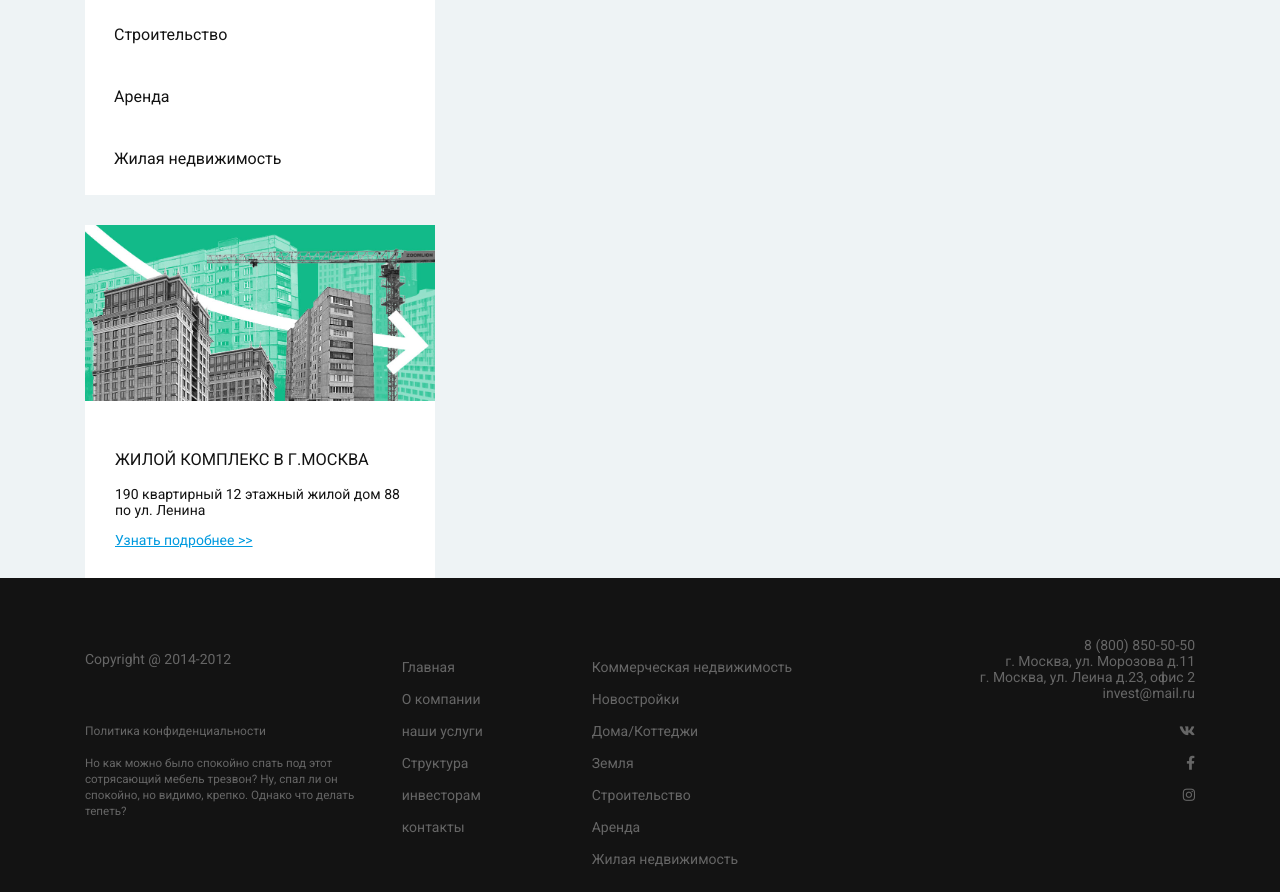
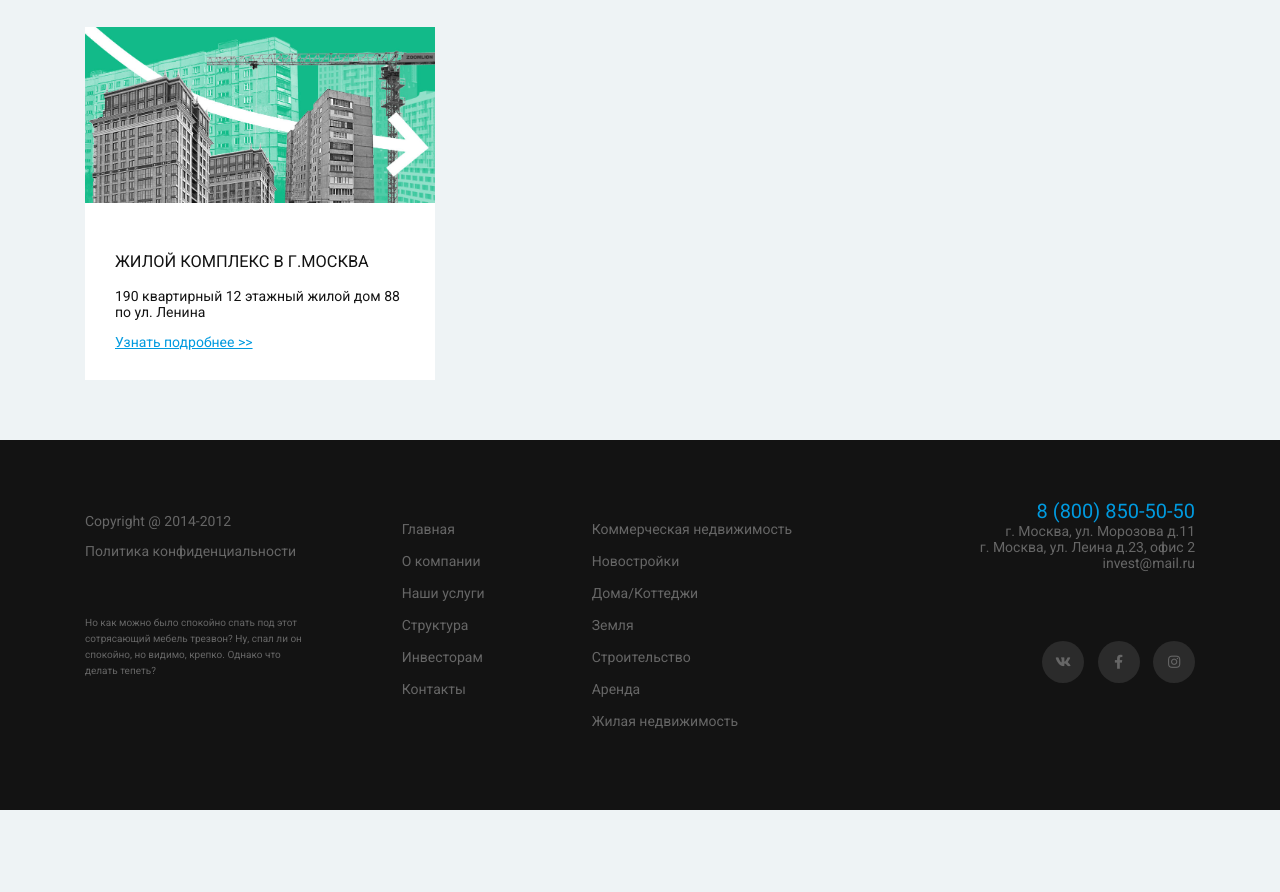
Before and after one commit to eddjimlab/Investstroy, a plain HTML site: page index.html in a window 1280 px wide. Shown: the part 1344-2236 px from the top of the page. After the commit the page ends 2154 px from the top, so only its background shows below. Drawn offline with nearby package versions, Linux system fonts and the light colour scheme.

Commit message:
complete footer

```diff
--- a/index.html
+++ b/index.html
@@ -39,10 +39,10 @@
                         <ul class="top-nav-menu">
                             <li><a href="#">Главная</a></li>
                             <li><a href="#">О компании</a></li>
-                            <li><a href="#">наши услуги</a></li>
+                            <li><a href="#">Наши услуги</a></li>
                             <li><a href="#">Структура</a></li>
-                            <li><a href="#">инвесторам</a></li>
-                            <li><a href="#">контакты</a></li>
+                            <li><a href="#">Инвесторам</a></li>
+                            <li><a href="#">Контакты</a></li>
                         </ul>
 
                     </div>
@@ -186,10 +186,10 @@
                         <ul class="footer-menu">
                             <li><a href="#">Главная</a></li>
                             <li><a href="#">О компании</a></li>
-                            <li><a href="#">наши услуги</a></li>
+                            <li><a href="#">Наши услуги</a></li>
                             <li><a href="#">Структура</a></li>
-                            <li><a href="#">инвесторам</a></li>
-                            <li><a href="#">контакты</a></li>
+                            <li><a href="#">Инвесторам</a></li>
+                            <li><a href="#">Контакты</a></li>
                         </ul>
                     </div>
                     <div class="col-md">
--- a/sass/main.sass
+++ b/sass/main.sass
@@ -95,6 +95,7 @@ h2
             h3
                 text-transform: uppercase
                 font-weight: 400
+                // Картинки в обертке
         &_cover_img
             width: 100%
             height: 100%
@@ -121,6 +122,7 @@ h2
             height: 220px
             width: 100%
 .footer
+    margin-top: 60px
     background-color: $dark
     color: $footer-text
     padding: 59px 0
@@ -130,17 +132,37 @@ h2
         margin-top: 56px
         &:hover
             color: $white
-    &-policy-link
+    small
         display: block
+        margin-top: 56px
         line-height: 16px
-        font-size: 12px
-        margin-bottom: 15px
+        font-size: 10px
+        max-width: 80%
+    ul
+        padding: 0
+        list-style: none
+        li
+            line-height: 32px
     &-contact
         text-align: right
+        &-phone
+            font-weight: 400
+            font-size: 20px
+            color: $active-color
     &-social-links
         @extend .footer-contact
-ul
-    padding: 0
-    list-style: none
-    li
-        line-height: 32px
+        li
+            display: inline-block
+            a
+                display: inline-block
+                width: 42px
+                height: 42px
+                background-color: rgba($white, .1)
+                text-align: center
+                line-height: 42px
+                border-radius: 50%
+                margin-left: 10px
+                transition: all .2s
+                &:hover
+                    background-color: rgba($white, .9)
+                    color: $dark
```
Also changed, not shown: css/main.css, sass/main.css, 2 other files.
